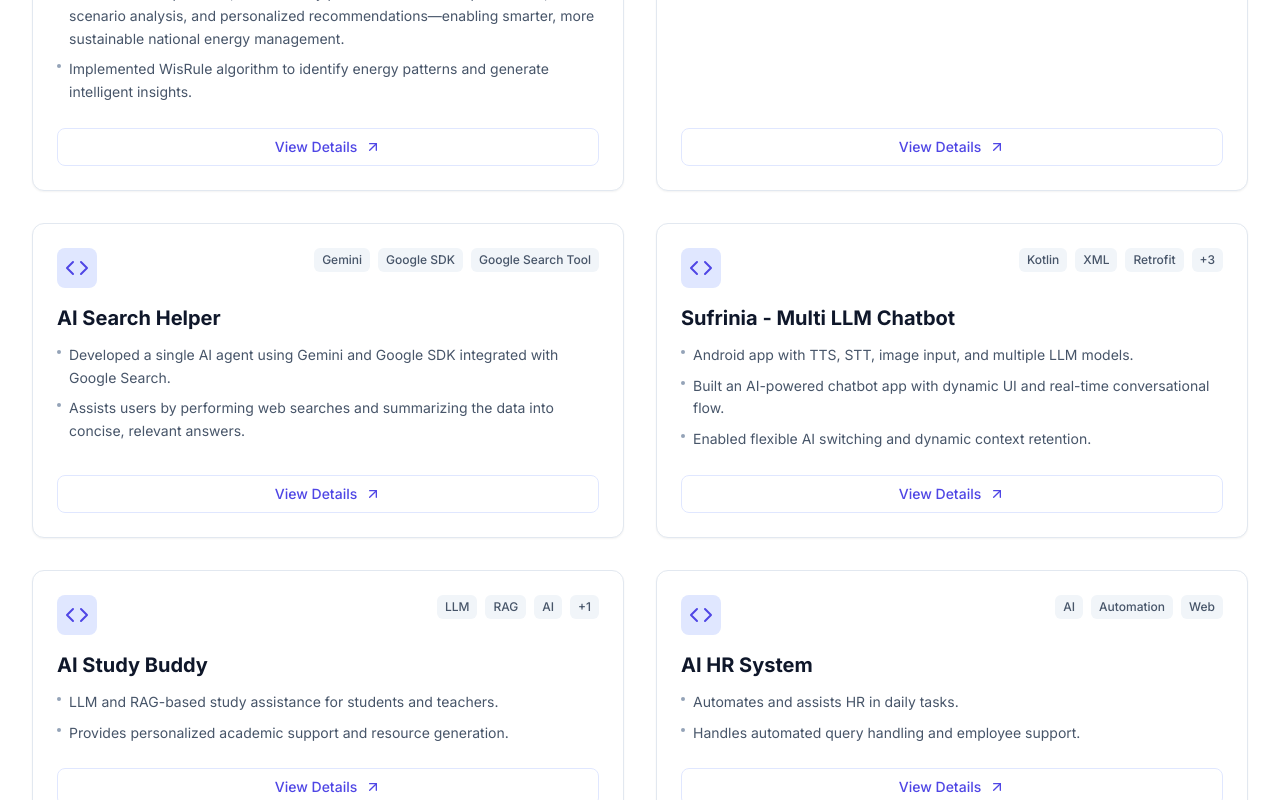
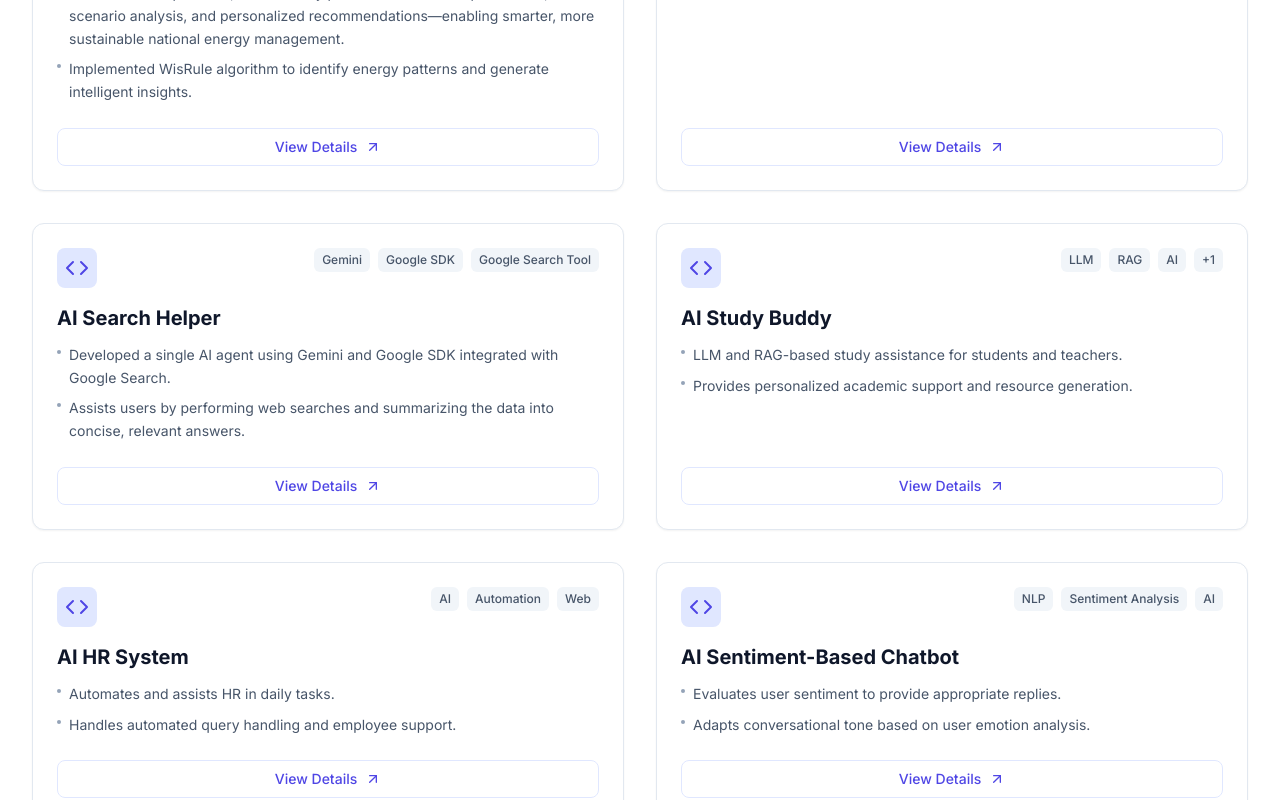
Before and after one commit to MuhammadSuffian/Portfolio-Website, a React (Vite) app: page / in a window 1280 px wide. Shown: the part 2000-2800 px from the top of the page. Built offline with nearby package versions, Linux system fonts and the light colour scheme.

Commit message:
Update constants.ts

```diff
--- a/constants.ts
+++ b/constants.ts
@@ -79,7 +79,7 @@ export const PROJECTS: ProjectItem[] = [
       "Solution: An AI-powered, user-friendly platform for accurate predictions, scenario analysis, and personalized recommendations—enabling smarter, more sustainable national energy management.",
       "Implemented WisRule algorithm to identify energy patterns and generate intelligent insights."
     ],
-    link:["www.google.com"]
+    link:["nil"]
   },
   {
     title: "Multi AI Agents",
@@ -88,7 +88,7 @@ export const PROJECTS: ProjectItem[] = [
       "Developed a currency conversion AI agent app leveraging multi-agent architecture.",
       "Integrated multiple AI agents to communicate and solve complex conversion tasks efficiently."
     ],
-     link:["https://engnovate.com/ielts-writing-task-2-essay-checker/"]
+     link:["nil"]
   },
   {
     title: "AI Search Helper",
@@ -99,16 +99,16 @@ export const PROJECTS: ProjectItem[] = [
     ],
     link:["nil"]
   },
-  {
-    title: "Sufrinia - Multi LLM Chatbot",
-    technologies: ["Kotlin", "XML", "Retrofit", "Gemini Flash", "Ollama", "Google TTS & STT"],
-    description: [
-      "Android app with TTS, STT, image input, and multiple LLM models.",
-      "Built an AI-powered chatbot app with dynamic UI and real-time conversational flow.",
-      "Enabled flexible AI switching and dynamic context retention."
-    ],
-    link:["nil"]
-  },
+  // {
+  //   title: "Sufrinia - Multi LLM Chatbot",
+  //   technologies: ["Kotlin", "XML", "Retrofit", "Gemini Flash", "Ollama", "Google TTS & STT"],
+  //   description: [
+  //     "Android app with TTS, STT, image input, and multiple LLM models.",
+  //     "Built an AI-powered chatbot app with dynamic UI and real-time conversational flow.",
+  //     "Enabled flexible AI switching and dynamic context retention."
+  //   ],
+  //   link:["nil"]
+  // },
   {
     title: "AI Study Buddy",
     technologies: ["LLM", "RAG", "AI", "Web"],
```
